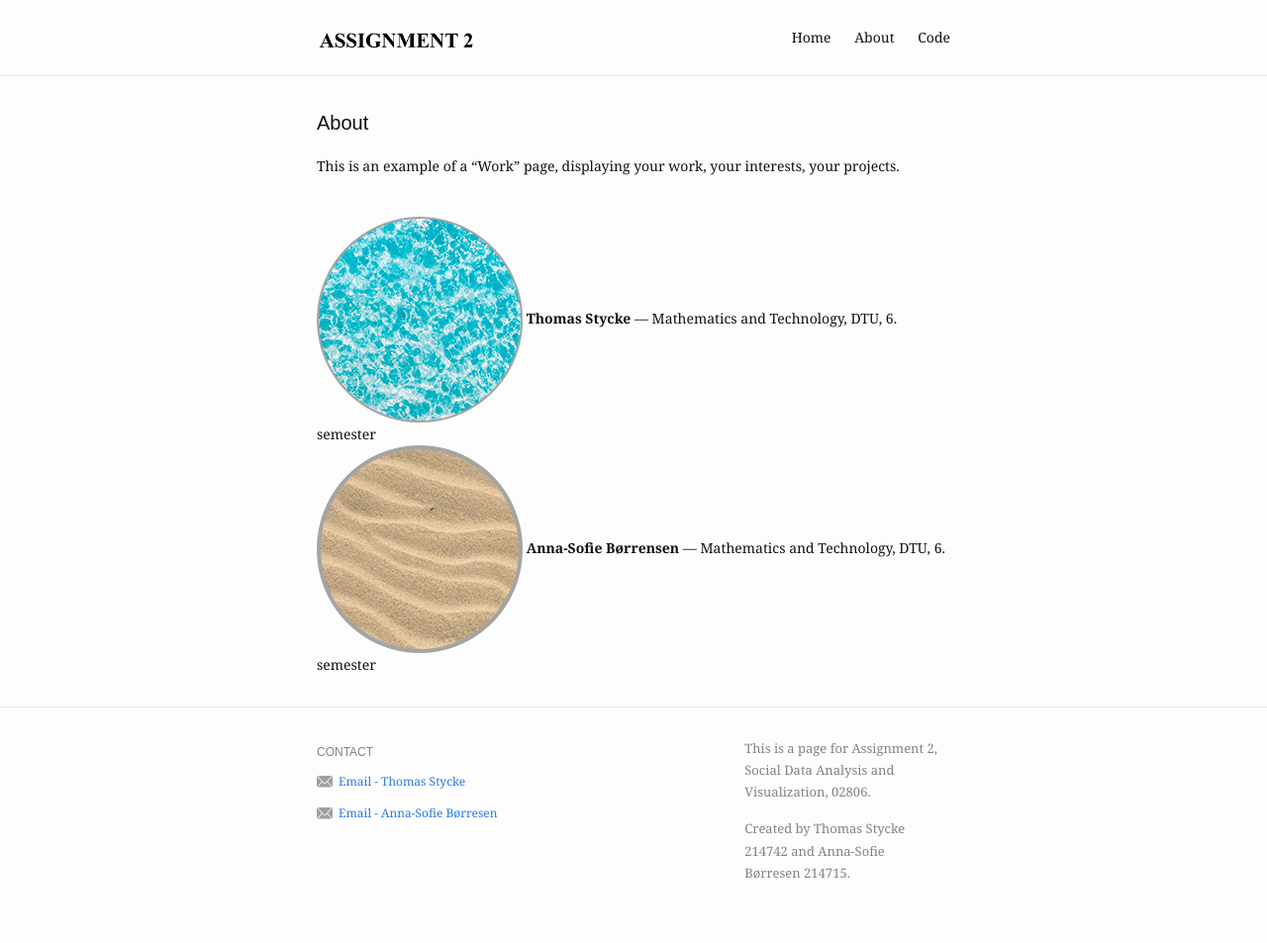
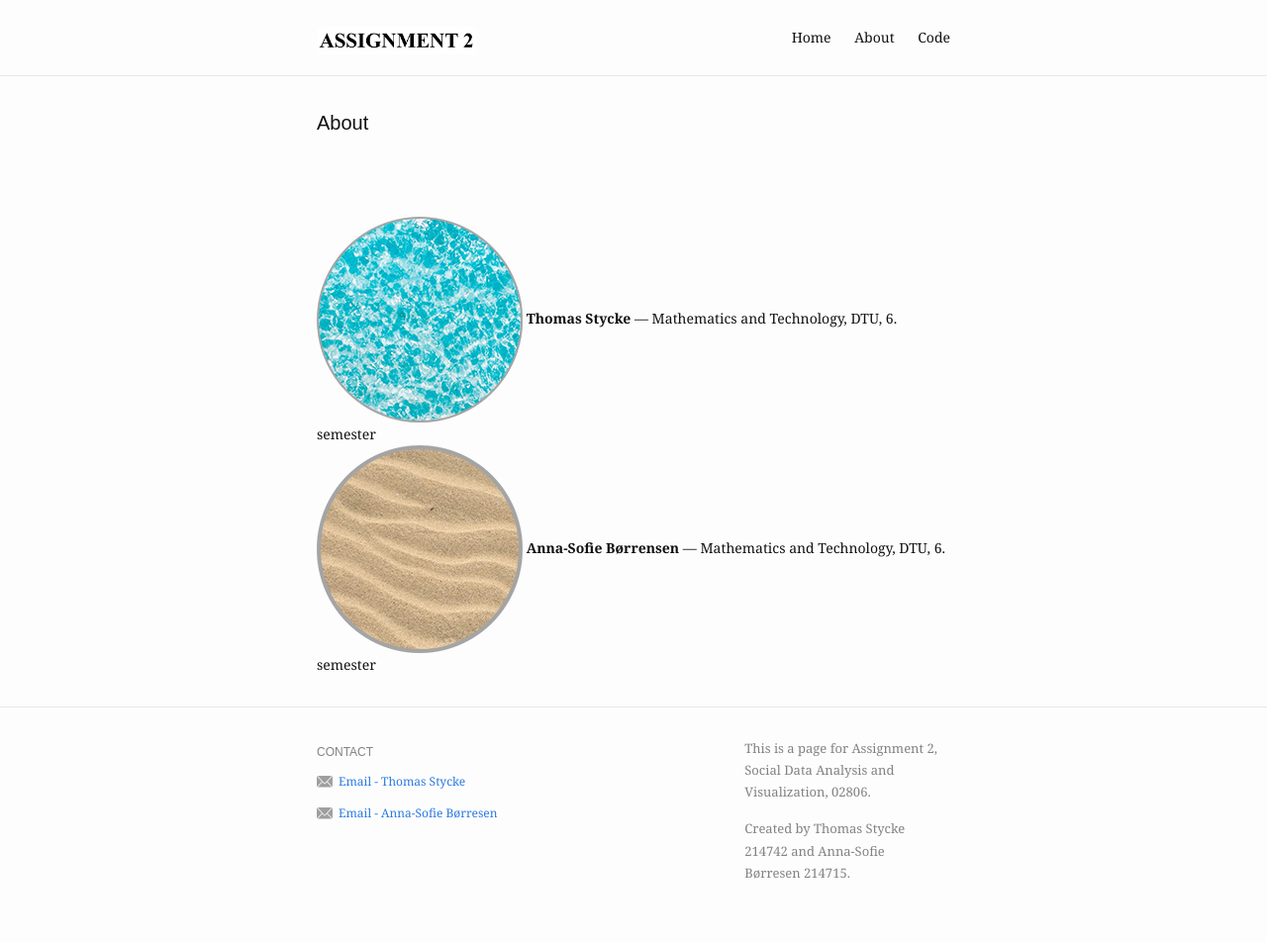
Before and after one commit to Thomasstycke/Thomasstycke.github.io, a Jekyll site: the page built from about.md, in a window 1280 px wide. Shown: the whole page at 99% size. Built offline with Jekyll 4.4.1, drawn with Linux system fonts in a browser that asks for light colours.

```diff
--- a/about.md
+++ b/about.md
@@ -15,6 +15,5 @@ items:
     description: Mathematics and Technology, DTU, 6. semester
 ---
 
-This is an example of a "Work" page, displaying your work, your interests, your projects.
 <br />
 <br />
```
